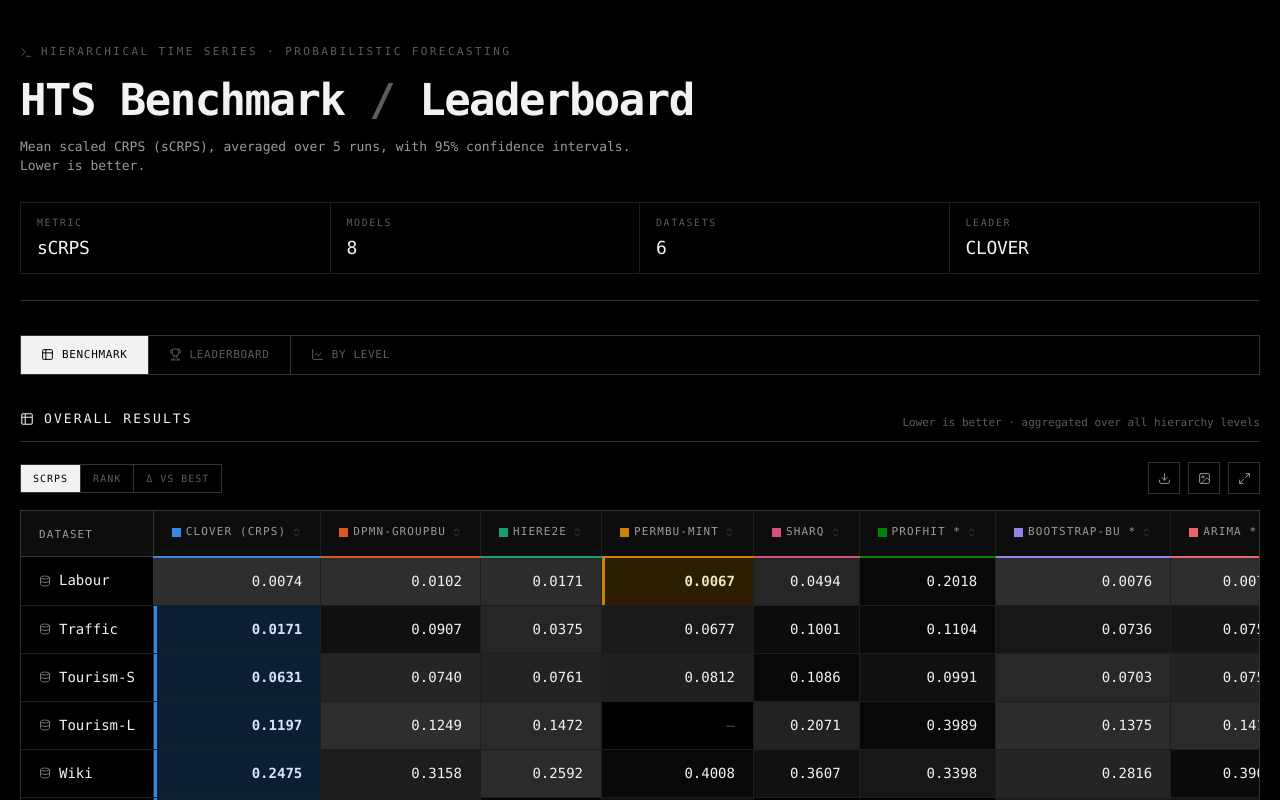
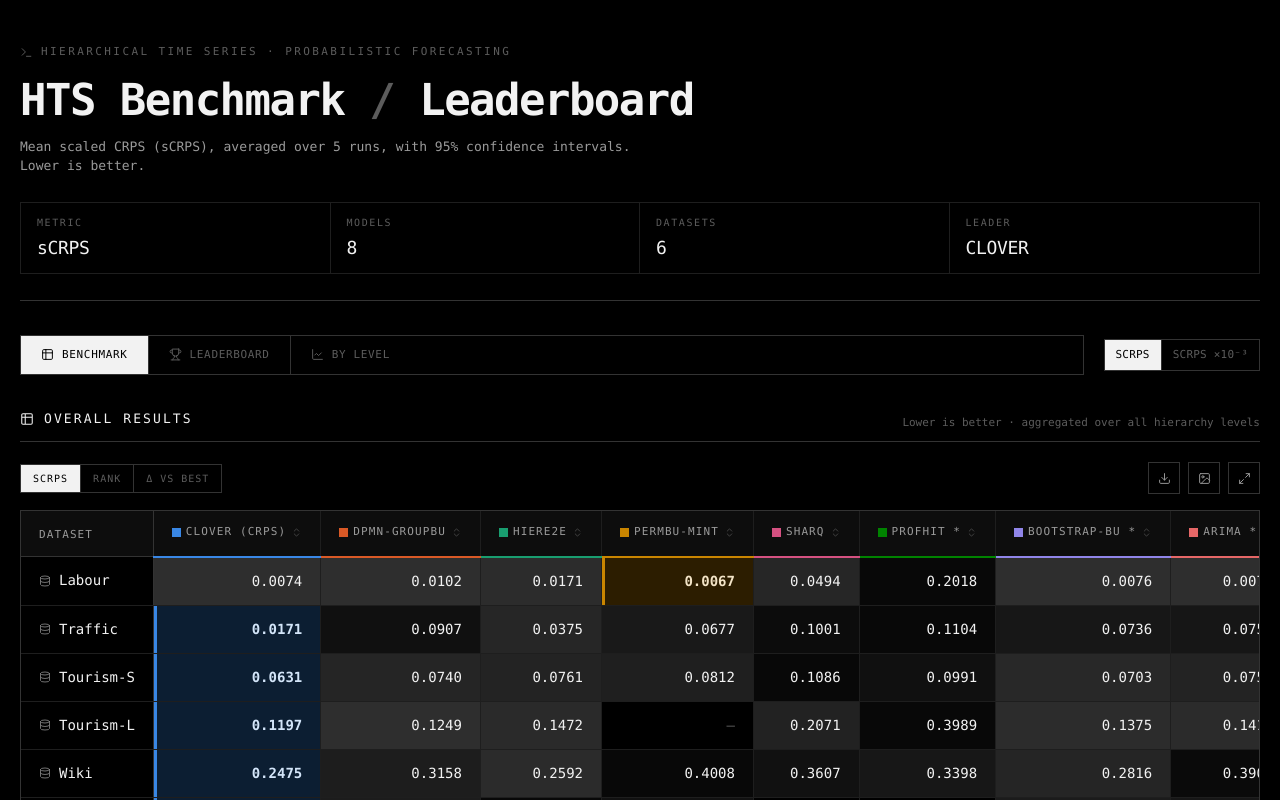
Before and after one commit to FYP22CSE-Chronas/benchmark-leaderboard, a React (Vite) app: page / in a window 1280 px wide. Shown: the top 800 px of the page. Built offline with nearby package versions, Linux system fonts and the light colour scheme.

Commit message:
feat: implement unit toggle functionality and integrate unit context across components

```diff
--- a/src/App.jsx
+++ b/src/App.jsx
@@ -6,6 +6,8 @@ import { buildStyleMap } from './lib/modelStyles.js';
 import BenchmarkTable from './components/BenchmarkTable.jsx';
 import Leaderboard from './components/Leaderboard.jsx';
 import LevelChart from './components/LevelChart.jsx';
+import UnitToggle from './components/UnitToggle.jsx';
+import { MILLI, useUnit } from './lib/units.jsx';
 
 const TABS = [
   { key: 'benchmark', label: 'Benchmark', Icon: Table2 },
@@ -15,6 +17,7 @@ const TABS = [
 
 export default function App() {
   const [tab, setTab] = useState('benchmark');
+  const unit = useUnit();
   const [scale, setScale] = useState('linear');
 
   const entries = useMemo(() => computeLeaderboard(data), []);
@@ -43,7 +46,7 @@ export default function App() {
         <div className="masthead__stats">
           <div className="stat">
             <div className="stat__k">Metric</div>
-            <div className="stat__v">{data.metric}</div>
+            <div className="stat__v">{unit.label}</div>
           </div>
           <div className="stat">
             <div className="stat__k">Models</div>
@@ -60,6 +63,7 @@ export default function App() {
         </div>
       </header>
 
+      <div className="navrow">
         <nav className="tabs">
           {TABS.map(({ key, label, Icon }) => (
             <button key={key} className="tab" data-active={tab === key} onClick={() => setTab(key)}>
@@ -68,6 +72,8 @@ export default function App() {
             </button>
           ))}
         </nav>
+        <UnitToggle />
+      </div>
 
       {tab === 'benchmark' && (
         <section className="section">
@@ -115,7 +121,7 @@ export default function App() {
             </div>
           </div>
           <p className="prose">
-            sCRPS at each individual level of the hierarchy — aggregate values are excluded.
+            {unit.label} at each individual level of the hierarchy — aggregate values are excluded.
           </p>
           <div className="chartgrid">
             {Object.entries(data.byLevel).map(([dataset, rows]) => (
--- a/src/components/BenchmarkTable.jsx
+++ b/src/components/BenchmarkTable.jsx
@@ -3,15 +3,18 @@ import { ArrowDown, ArrowUp, ChevronsUpDown, Database, Maximize2, Minimize2, Dow
 import * as XLSX from 'xlsx';
 import html2canvas from 'html2canvas';
 import { bestInRow, worstInRow, intensity, isNumber } from '../lib/scoring.js';
+import { useUnit } from '../lib/units.jsx';
+import UnitToggle from './UnitToggle.jsx';
 
 const MODES = [
-  { key: 'value', label: 'sCRPS' },
+  { key: 'value', label: null },
   { key: 'rank', label: 'Rank' },
   { key: 'delta', label: 'Δ vs best' },
 ];
 
 export default function BenchmarkTable({ data, rankMap, styleMap }) {
   const models = data.overallModels;
+  const unit = useUnit();
   const [mode, setMode] = useState('value');
   const [sort, setSort] = useState({ key: null, dir: 'asc' });
   const [maximized, setMaximized] = useState(false);
@@ -69,7 +72,7 @@ export default function BenchmarkTable({ data, rankMap, styleMap }) {
       const pct = ((value - best) / best) * 100;
       return pct < 0.05 ? 'best' : `+${pct.toFixed(0)}%`;
     }
-    return value.toFixed(4);
+    return unit.format(value);
   };
 
   const downloadExcel = () => {
@@ -79,14 +82,14 @@ export default function BenchmarkTable({ data, rankMap, styleMap }) {
         ...Object.fromEntries(
           models.map((model) => [
             model,
-            isNumber(row[model]) ? row[model].toFixed(4) : '—',
+            isNumber(row[model]) ? unit.format(row[model]) : '—',
           ]),
         ),
       })),
     );
     const wb = XLSX.utils.book_new();
-    XLSX.utils.book_append_sheet(wb, ws, 'Benchmark');
-    XLSX.writeFile(wb, 'hts-benchmark.xlsx');
+    XLSX.utils.book_append_sheet(wb, ws, unit.scaled ? 'sCRPS x1e-3' : 'sCRPS');
+    XLSX.writeFile(wb, unit.scaled ? 'hts-benchmark-x1e-3.xlsx' : 'hts-benchmark.xlsx');
   };
 
   // `.tablewrap` is the scroll container, so html2canvas would otherwise capture
@@ -160,7 +163,7 @@ export default function BenchmarkTable({ data, rankMap, styleMap }) {
       });
       const link = document.createElement('a');
       link.href = canvas.toDataURL('image/png');
-      link.download = 'hts-benchmark-table.png';
+      link.download = unit.scaled ? 'hts-benchmark-table-x1e-3.png' : 'hts-benchmark-table.png';
       link.click();
     } finally {
       wrap.style.overflow = saved.overflow;
@@ -180,10 +183,11 @@ export default function BenchmarkTable({ data, rankMap, styleMap }) {
         <div className="segmented">
           {MODES.map((m) => (
             <button key={m.key} data-active={mode === m.key} onClick={() => setMode(m.key)}>
-              {m.label}
+              {m.label ?? unit.label}
             </button>
           ))}
         </div>
+        {maximized && <UnitToggle compact />}
         <div style={{ marginLeft: 'auto', display: 'flex', gap: '8px' }}>
           <button
             className="iconbtn"
--- a/src/components/LevelChart.jsx
+++ b/src/components/LevelChart.jsx
@@ -3,6 +3,7 @@ import { Layers } from 'lucide-react';
 import { markerPath, isStrokeMarker, CHART_SURFACE } from '../lib/modelStyles.js';
 import SeriesGlyph from './SeriesGlyph.jsx';
 import { isNumber } from '../lib/scoring.js';
+import { useUnit } from '../lib/units.jsx';
 
 const W = 660;
 const H = 340;
@@ -36,14 +37,8 @@ function logTicks(min, max) {
   return ticks.length >= 2 ? ticks : [min, max];
 }
 
-const fmtTick = (v) => {
-  if (v === 0) return '0';
-  if (v >= 0.1) return v.toFixed(2);
-  if (v >= 0.01) return v.toFixed(3);
-  return v.toFixed(4);
-};
-
 export default function LevelChart({ dataset, rows, models, styleMap, scale }) {
+  const unit = useUnit();
   const [hidden, setHidden] = useState(() => new Set());
   const [hover, setHover] = useState(null);
 
@@ -135,7 +130,7 @@ export default function LevelChart({ dataset, rows, models, styleMap, scale }) {
           className="chart"
           viewBox={`0 0 ${W} ${H}`}
           role="img"
-          aria-label={`sCRPS by hierarchy level for ${dataset}`}
+          aria-label={`${unit.label} by hierarchy level for ${dataset}`}
           onMouseMove={handleMove}
           onMouseLeave={() => setHover(null)}
         >
@@ -147,7 +142,7 @@ export default function LevelChart({ dataset, rows, models, styleMap, scale }) {
               <g key={t}>
                 <line className="grid-line" x1={PAD.left} y1={y} x2={PAD.left + PLOT_W} y2={y} />
                 <text x={PAD.left - 9} y={y + 3.2} textAnchor="end">
-                  {fmtTick(t)}
+                  {unit.formatTick(t)}
                 </text>
               </g>
             );
@@ -183,7 +178,7 @@ export default function LevelChart({ dataset, rows, models, styleMap, scale }) {
             transform={`translate(13 ${PAD.top + PLOT_H / 2}) rotate(-90)`}
             textAnchor="middle"
           >
-            sCRPS{domain.log ? ' (log)' : ''}
+            {unit.label}{domain.log ? ' · log' : ''}
           </text>
 
           {/* hover crosshair */}
@@ -276,7 +271,7 @@ export default function LevelChart({ dataset, rows, models, styleMap, scale }) {
                   <SeriesGlyph style={styleMap.get(row.model)} width={18} />
                   {row.model}
                 </span>
-                <span className="tooltip__val">{row.value.toFixed(4)}</span>
+                <span className="tooltip__val">{unit.format(row.value)}</span>
               </div>
             ))}
           </div>
--- /dev/null
+++ b/src/components/UnitToggle.jsx
@@ -0,0 +1,28 @@
+import { MILLI, useUnit } from '../lib/units.jsx';
+
+export default function UnitToggle({ compact = false }) {
+  const { scaled, setScaled } = useUnit();
+
+  return (
+    <div className="unitswitch" role="group" aria-label="sCRPS value scale">
+      <div className="segmented">
+        <button
+          data-active={!scaled}
+          onClick={() => setScaled(false)}
+          title="Raw values"
+          aria-pressed={!scaled}
+        >
+          SCRPS
+        </button>
+        <button
+          data-active={scaled}
+          onClick={() => setScaled(true)}
+          title="Scaled values"
+          aria-pressed={scaled}
+        >
+          SCRPS {MILLI}
+        </button>
+      </div>
+    </div>
+  );
+}
--- /dev/null
+++ b/src/lib/units.jsx
@@ -0,0 +1,62 @@
+import { createContext, useContext, useEffect, useMemo, useState } from 'react';
+
+const STORAGE_KEY = 'hts.scrps.scale';
+
+export const MILLI = '\u00d710\u207b\u00b3'; // ×10⁻³
+
+const UnitContext = createContext(null);
+
+/** Drops trailing zeros: 2.5000000001 -> "2.5", 100 -> "100". */
+const trim = (v) => String(Number(v.toPrecision(12)));
+
+/** Raw-scale axis ticks need more decimals the smaller they get. */
+const rawTick = (v) => {
+  if (v === 0) return '0';
+  if (v >= 0.1) return v.toFixed(2);
+  if (v >= 0.01) return v.toFixed(3);
+  return v.toFixed(4);
+};
+
+export function UnitProvider({ children }) {
+  const [scaled, setScaled] = useState(() => {
+    try {
+      return localStorage.getItem(STORAGE_KEY) === 'milli';
+    } catch {
+      return false;
+    }
+  });
+
+  useEffect(() => {
+    try {
+      localStorage.setItem(STORAGE_KEY, scaled ? 'milli' : 'raw');
+    } catch {
+      /* private mode / storage disabled — the toggle still works this session */
+    }
+  }, [scaled]);
+
+  const value = useMemo(
+    () => ({
+      scaled,
+      setScaled,
+      suffix: scaled ? MILLI : '',
+      /** "sCRPS" or "sCRPS ×10⁻³" — use wherever the metric is named. */
+      label: scaled ? `sCRPS ${MILLI}` : 'sCRPS',
+      /**
+       * The source data carries four decimals, so ×1000 with one decimal is
+       * lossless — no precision is invented or lost by flipping the switch.
+       */
+      format: (v) => (scaled ? (v * 1000).toFixed(1) : v.toFixed(4)),
+      /** Axis ticks: scales are still computed on raw values, only labels change. */
+      formatTick: (v) => (scaled ? trim(v * 1000) : rawTick(v)),
+    }),
+    [scaled],
+  );
+
+  return <UnitContext.Provider value={value}>{children}</UnitContext.Provider>;
+}
+
+export function useUnit() {
+  const ctx = useContext(UnitContext);
+  if (!ctx) throw new Error('useUnit must be used inside <UnitProvider>');
+  return ctx;
+}
--- a/src/main.jsx
+++ b/src/main.jsx
@@ -1,10 +1,13 @@
 import { StrictMode } from 'react';
 import { createRoot } from 'react-dom/client';
 import App from './App.jsx';
+import { UnitProvider } from './lib/units.jsx';
 import './styles.css';
 
 createRoot(document.getElementById('root')).render(
   <StrictMode>
-    <App />
+    <UnitProvider>
+      <App />
+    </UnitProvider>
   </StrictMode>,
 );
--- a/src/styles.css
+++ b/src/styles.css
@@ -125,12 +125,24 @@ button {
 
 /* ------------------------------------------------------------------ nav -- */
 
+.navrow {
+  display: flex;
+  align-items: center;
+  gap: 16px 20px;
+  flex-wrap: wrap;
+  margin-bottom: 34px;
+}
+
 .tabs {
   display: flex;
   gap: 0;
   border: 1px solid var(--line-strong);
-  margin-bottom: 34px;
   overflow-x: auto;
+}
+
+.navrow .tabs {
+  flex: 1 1 auto;
+  min-width: 0;
 }
 
 .tab {
@@ -160,6 +172,37 @@ button {
 .tab[data-active='true'] {
   background: var(--ink);
   color: var(--bg);
+}
+
+/* ------------------------------------------------------------ unit switch -- */
+
+.unitswitch {
+  display: flex;
+  align-items: center;
+  gap: 10px;
+}
+
+.navrow .unitswitch {
+  margin-left: auto;
+}
+
+.unitswitch__cap {
+  color: var(--ink-3);
+  font-size: 10px;
+  letter-spacing: 0.16em;
+  text-transform: uppercase;
+  white-space: nowrap;
+}
+
+/* The options are written as sample values, so they must not be uppercased
+   or letter-spaced like the other segmented labels. */
+.unitswitch .segmented button {
+  text-transform: none;
+  letter-spacing: 0.02em;
+  font-size: 11px;
+  padding: 7px 11px;
+  font-variant-numeric: tabular-nums;
+  white-space: nowrap;
 }
 
 /* --------------------------------------------------------------- section -- */
```
Lines whose indentation alone changed are shown as unchanged.
